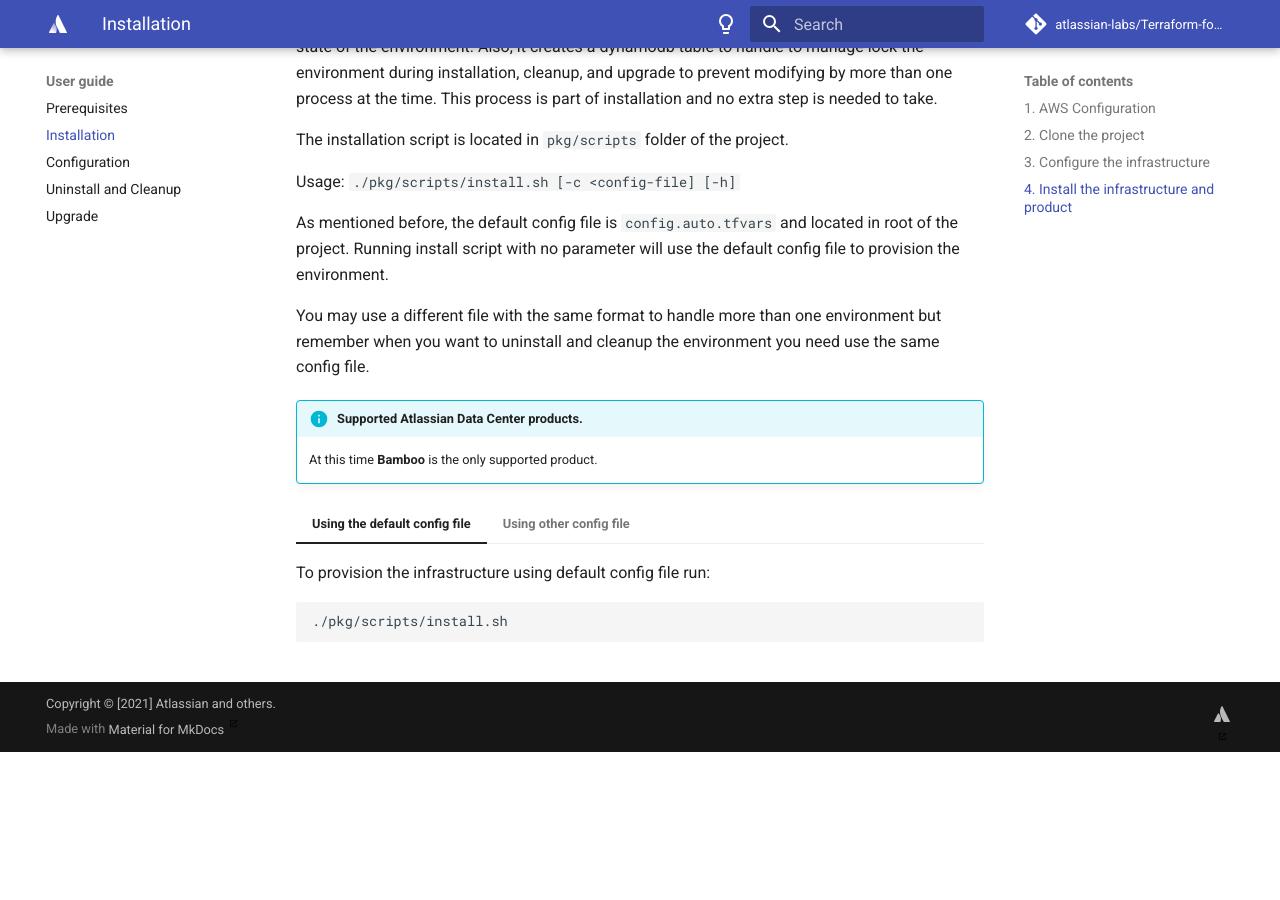
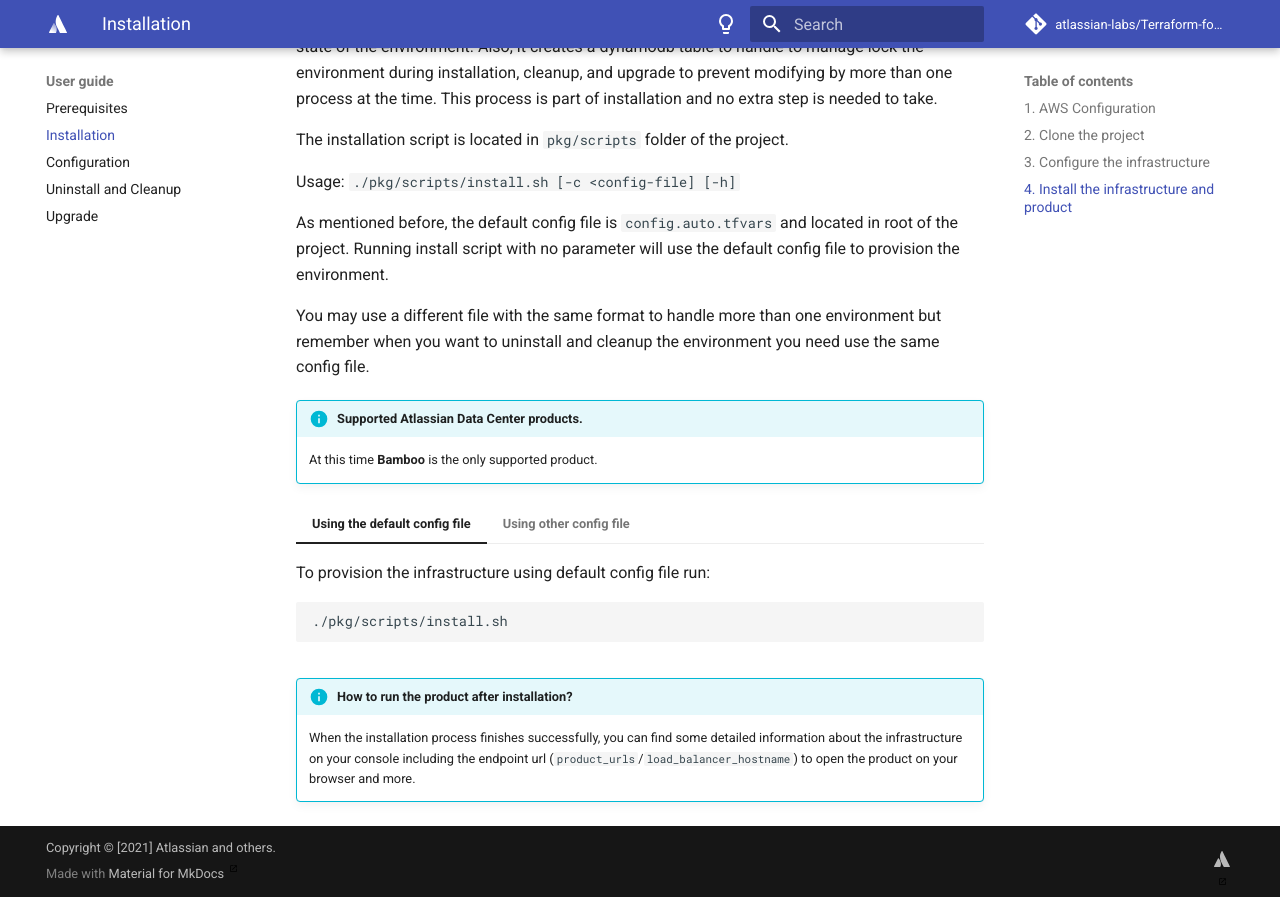
Before and after one commit to atlassian-labs/data-center-terraform, an MkDocs documentation site: the page built from docs/docs/userguide/INSTALLATION.md, in a window 1280 px wide and 900 px high, scrolled down 1416 px. Built offline with MkDocs 1.6.1 and Material for MkDocs 9.7.7, drawn with Linux system fonts in a browser that asks for light colours; comment, search, counter and statistics services are not loaded; before the commit the page ends 2171 px from its top, so only the background shows below that.

Commit message:
Added a hint to how open the product in browser after installation in INSTALLATION.md

````diff
--- a/docs/docs/userguide/INSTALLATION.md
+++ b/docs/docs/userguide/INSTALLATION.md
@@ -66,3 +66,6 @@
     ``` shell
     ./pkg/scripts/install.sh -c <your-config_file>
     ```
+
+!!! info "How to run the product after installation?"
+    When the installation process finishes successfully, you can find some detailed information about the infrastructure on your console including the endpoint url (`product_urls`/`load_balancer_hostname`) to open the product on your browser and more.
````
